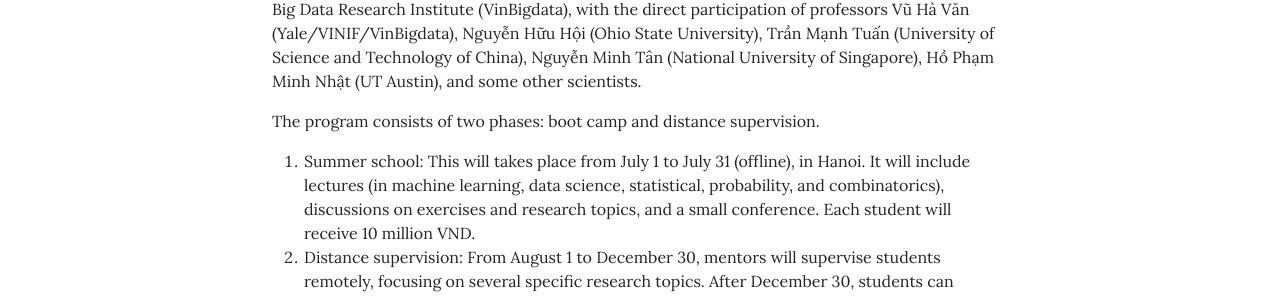
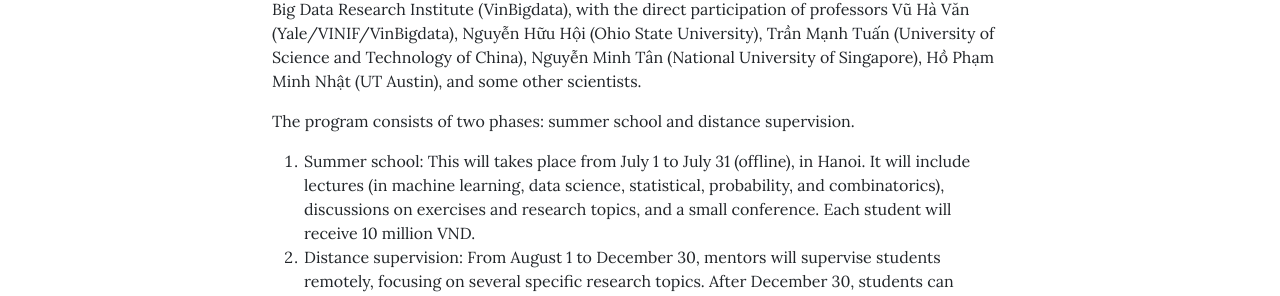
Before and after one commit to adm-vietnam/adm-vietnam.github.io, a Jekyll site: the page built from pages/home.md, in a window 1280 px wide. Shown: the part 532-828 px from the top of the page. Built offline with Jekyll 4.4.1, drawn with Linux system fonts in a browser that asks for light colours.

Commit message:
Update home.md

```diff
--- a/pages/home.md
+++ b/pages/home.md
@@ -16,7 +16,7 @@ The program is a great opportunity for participating students to meet, exchange
 </p>
 
 <p>
-The program consists of two phases: boot camp and distance supervision.
+The program consists of two phases: summer school and distance supervision.
 <ol>
   <li>
 Summer school: This will takes place from July 1 to July 31 (offline), in Hanoi. It will include lectures (in machine learning, data science, statistical, probability, and combinatorics), discussions on exercises and research topics, and a small conference. Each student will receive 10 million VND.</li>
```
